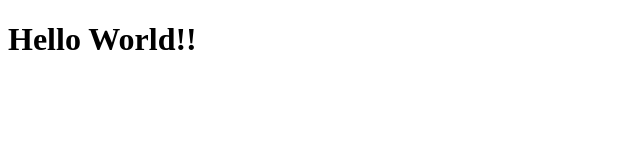
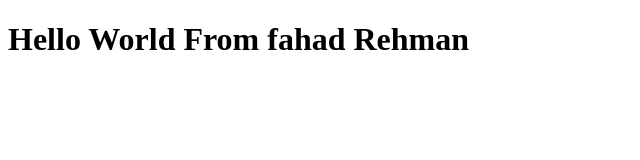
Before and after one commit to fahad987/Bootcamp1stCls2020, a plain HTML site: page index.html in a window 1280 px wide. Shown: the whole page, without its empty margins (0-640 px from the left). Drawn offline with Linux system fonts and the light colour scheme.

Commit message:
Update index.html

```diff
--- a/index.html
+++ b/index.html
@@ -4,8 +4,9 @@
     <meta charset="UTF-8">
     <meta name="viewport" content="width=device-width, initial-scale=1.0">
     <title>Document</title>
+
 </head>
 <body>
-    <h1>Hello World!!</h1>
+    <h1>Hello World From fahad Rehman</h1>
 </body>
 </html>
```
